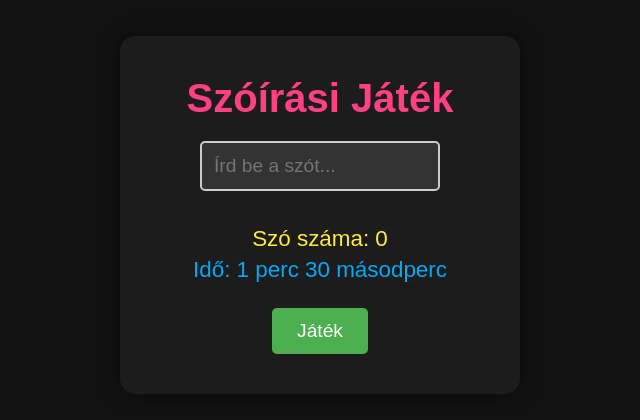
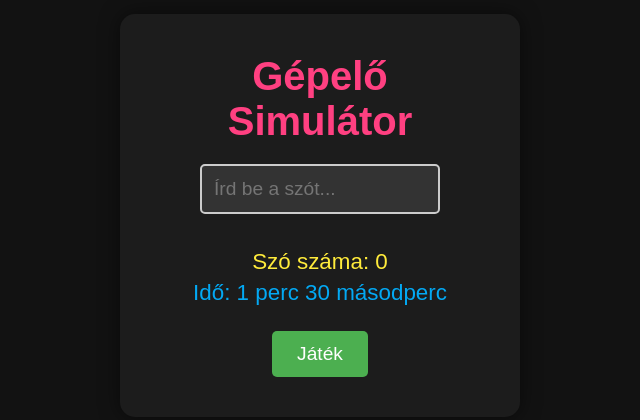
Before and after one commit to ShireLix/kiengesztelo, a plain HTML site: page index.html in a window 1280 px wide. Shown: the part 185-605 px from the top of the page, without its empty margins (320-960 px from the left). Drawn offline with Linux system fonts and the light colour scheme.

Commit message:
index.html

```diff
--- a/index.html
+++ b/index.html
@@ -3,12 +3,12 @@
 <head>
     <meta charset="UTF-8">
     <meta name="viewport" content="width=device-width, initial-scale=1.0">
-    <title>Szóírási Játék</title>
+    <title>Ne haragudjon:(</title>
     <link rel="stylesheet" href="style.css">
 </head>
 <body>
     <div class="container">
-        <h1>Szóírási Játék</h1>
+        <h1>Gépelő Simulátor</h1>
         <div class="word-display" id="word-display"></div>
         <input type="text" id="word-input" placeholder="Írd be a szót..." oninput="checkWord()">
         <p id="message"></p>
```
